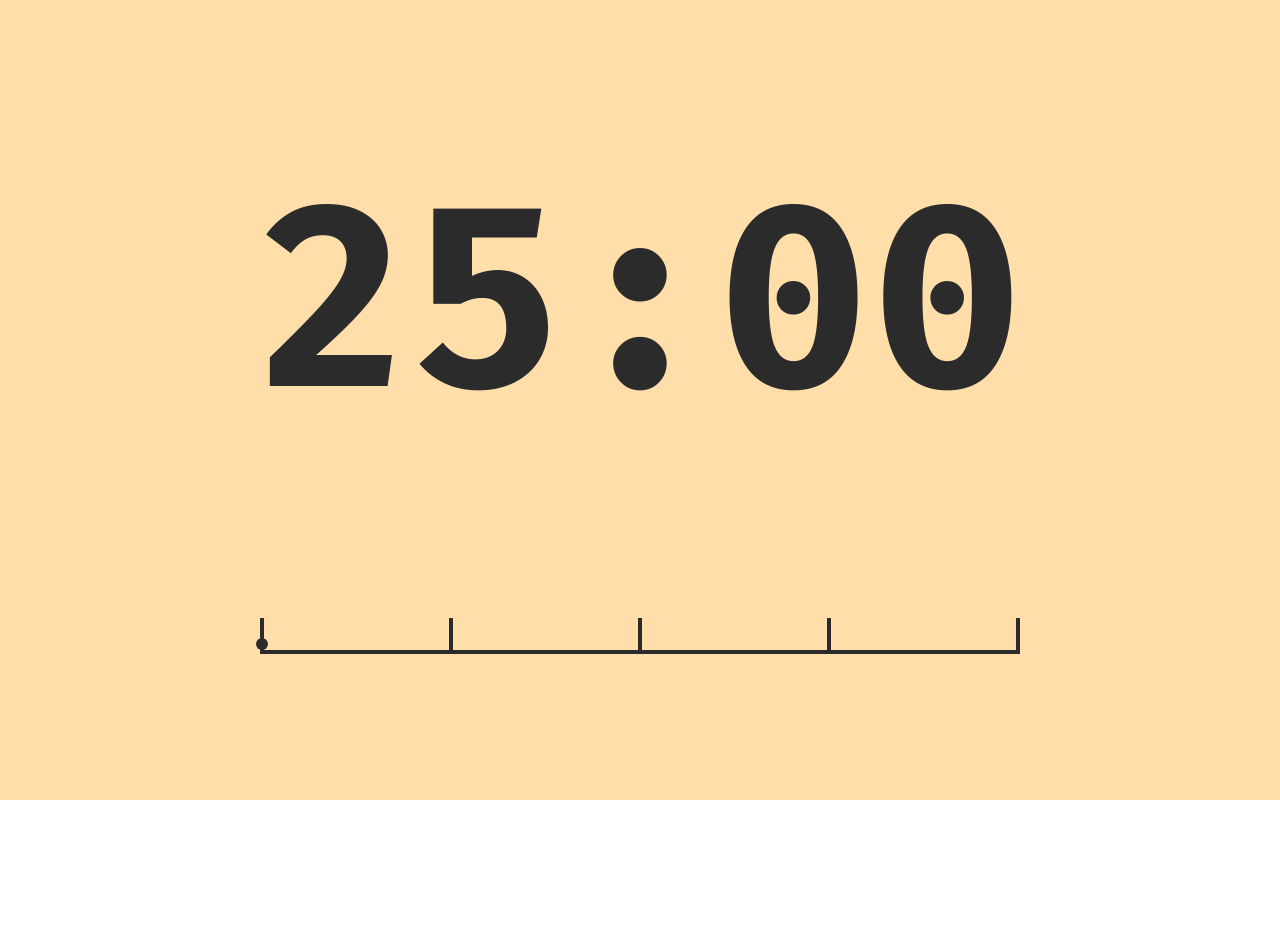
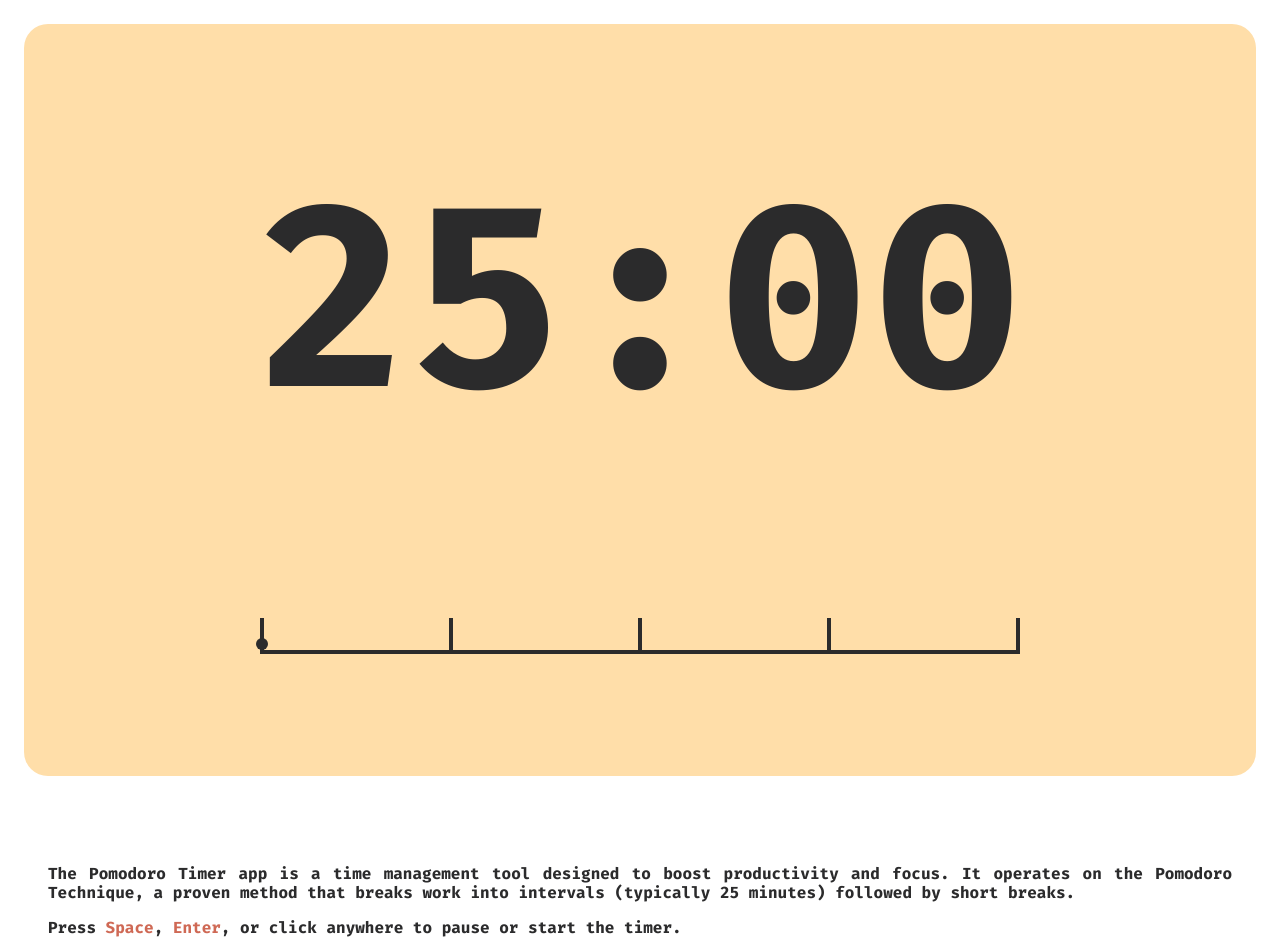
Before and after one commit to loonkwil/pomodoro-timer, a Next.js app: page / in a window 1280 px wide. Shown: the top 952 px of the page. Before the commit the page ends 800 px from the top, so only its background shows below. Built offline with nearby package versions, Linux system fonts and the light colour scheme.

Commit message:
Add helper section

```diff
--- a/app/[[...config]]/page.tsx
+++ b/app/[[...config]]/page.tsx
@@ -1,11 +1,5 @@
-"use client";
-
-import { useEffect } from "react";
 import App from "@/app/components/App";
-import {
-  isCSSNestingSupported,
-  isCSSContainerQueriesSupported,
-} from "@/app/lib/featureDetection";
+import About from "@/app/components/About";
 
 function parseNumberOfPomodoros(str: string | undefined): number | undefined {
   if (!str) {
@@ -44,14 +38,10 @@ export default function Home({
     break: parseLength(config[2]) ?? 5 * 60 * 1_000,
   };
 
-  useEffect(() => {
-    if (!isCSSNestingSupported() || !isCSSContainerQueriesSupported()) {
-      const msg =
-        "Your Browser is not Supported.\n" +
-        "Try to use a browser that supports modern CSS features like nesting, cascade layers, container style queries, media query range syntax (Chrome 112+).";
-      throw new Error(msg);
-    }
-  }, []);
-
-  return <App numberOfPomodoros={numberOfPomodoros} lengths={lengths} />;
+  return (
+    <>
+      <App numberOfPomodoros={numberOfPomodoros} lengths={lengths} />
+      <About />
+    </>
+  );
 }
--- /dev/null
+++ b/app/components/About.tsx
@@ -0,0 +1,34 @@
+import Link from "next/link";
+
+export default function About() {
+  return (
+    <article>
+      <p>
+        The Pomodoro Timer app is a time management tool designed to boost
+        productivity and focus. It operates on the Pomodoro Technique, a proven
+        method that breaks work into intervals (typically 25 minutes) followed
+        by short breaks.
+      </p>
+
+      <p>
+        Press <kbd>Space</kbd>, <kbd>Enter</kbd>, or click anywhere to pause or
+        start the timer.
+      </p>
+
+      <p>
+        Hit the <kbd>Escape</kbd> button to stop the current Pomodoro.
+      </p>
+
+      <p>
+        The little knob on the progress bar is draggable. Drag and drop to jump
+        between Pomodoro sessions.
+      </p>
+
+      <p>
+        You can change the length of the intervals with the following URL
+        parameters: <Link href="/4/52/17">/4/52/17</Link> (four 52-minute-long
+        Pomodoro sessions with 17-minute breaks).
+      </p>
+    </article>
+  );
+}
--- /dev/null
+++ b/app/components/App/Timer.tsx
@@ -0,0 +1,28 @@
+import Time from "@/app/components/App/Time";
+import RangeInput from "@/app/components/App/RangeInput";
+
+export default function Timer({
+  timeLeftInSec,
+  handleInputChange,
+  numberOfPomodoros,
+  completedPomodoros,
+}: {
+  timeLeftInSec: number;
+  handleInputChange: (value: number) => void;
+  numberOfPomodoros: number;
+  completedPomodoros: number;
+}) {
+  return (
+    <div className="timer">
+      <Time timeLeft={timeLeftInSec} />
+      <RangeInput
+        onChange={handleInputChange}
+        min={0}
+        max={numberOfPomodoros}
+        step={1}
+        numberOfMarkers={numberOfPomodoros - 1}
+        value={completedPomodoros}
+      />
+    </div>
+  );
+}
--- a/app/components/App.tsx
+++ b/app/components/App/index.tsx
@@ -1,12 +1,15 @@
 "use client";
 
 import { useCallback, useEffect } from "react";
-import Time from "@/app/components/Time";
-import RangeInput from "@/app/components/RangeInput";
-import AudioPlayer from "@/app/components/AudioPlayer";
+import Timer from "@/app/components/App/Timer";
+import AudioPlayer from "@/app/components/App/AudioPlayer";
 import { usePomodoro, useShortcut, useFavicon } from "@/app/hooks";
 import type { Type } from "@/app/hooks/usePomodoro";
 import { formatTime } from "@/app/lib/utils";
+import {
+  isCSSNestingSupported,
+  isCSSContainerQueriesSupported,
+} from "@/app/lib/featureDetection";
 
 const colors = {
   pink: "#cf6955",
@@ -38,6 +41,15 @@ export default function App({
   numberOfPomodoros: number;
   lengths: { pomodoro: number; break: number };
 }) {
+  useEffect(() => {
+    if (!isCSSNestingSupported() || !isCSSContainerQueriesSupported()) {
+      const msg =
+        "Your Browser is not Supported.\n" +
+        "Try to use a browser that supports modern CSS features like nesting, cascade layers, container style queries, media query range syntax (Chrome 112+).";
+      throw new Error(msg);
+    }
+  }, []);
+
   const {
     timeLeftFromCurrentSession,
     completedPomodoros,
@@ -81,28 +93,23 @@ export default function App({
   );
 
   return (
-    <>
+    <main
+      className="app"
+      style={{ "--state": isPlaying ? type : null } as React.CSSProperties}
+      onClick={handleClick}
+    >
       <AudioPlayer
         src="/audio/clock.mp3"
         isPlaying={isPlaying && type === "pomodoro"}
       />
-      <div
-        className="app-container"
-        style={{ "--state": isPlaying ? type : null } as React.CSSProperties}
-        onClick={handleClick}
-      >
-        <div className="app">
-          <Time timeLeft={timeLeftInSec} />
-          <RangeInput
-            onChange={handleInputChange}
-            min={0}
-            max={numberOfPomodoros}
-            step={1}
-            numberOfMarkers={numberOfPomodoros - 1}
-            value={completedPomodoros}
-          />
-        </div>
-      </div>
-    </>
+      <Timer
+        {...{
+          timeLeftInSec,
+          handleInputChange,
+          numberOfPomodoros,
+          completedPomodoros,
+        }}
+      />
+    </main>
   );
 }
--- a/app/error.tsx
+++ b/app/error.tsx
@@ -2,9 +2,9 @@
 
 export default function Error({ error }: { error: Error }) {
   return (
-    <>
+    <article>
       <h2>Something went wrong!</h2>
-      <p className="error-msg">{error.message}</p>
-    </>
+      <pre>{error.message}</pre>
+    </article>
   );
 }
--- a/app/globals.css
+++ b/app/globals.css
@@ -7,6 +7,14 @@
     --yellow: #ffdea9;
     --pink: #cf6955;
     --blue: #058b8c;
+
+    --bg: var(--white);
+    --text: var(--black);
+
+    @media (prefers-color-scheme: dark) {
+      --bg: var(--black);
+      --text: var(--white);
+    }
   }
 
   html {
@@ -21,34 +29,81 @@
 
   body {
     margin: 0;
+    color: var(--text);
+    background: var(--bg);
+  }
 
-    height: 100vh;
-    @supports (height: 100dvh) {
-      height: 100dvh;
-    }
+  a {
+    color: inherit;
+  }
+
+  kbd {
+    font-family: inherit;
+    color: var(--pink);
+  }
+
+  pre {
+    font-family: inherit;
+    white-space: pre-wrap;
+  }
+
+  article {
+    padding: 3rem;
+    text-align: justify;
+  }
+}
+
+@keyframes hide {
+  to {
+    opacity: 0;
   }
 }
 
 @layer styles {
-  .error-msg {
-    white-space: pre-wrap;
+  html {
+    scroll-snap-type: block mandatory; /* this won't work with body */
+    & body > * {
+      scroll-snap-align: start;
+    }
   }
 
-  .app-container {
-    height: 100%;
-    container-type: inline-size;
+  body {
+    display: grid;
+    grid-template-columns: 1fr;
+    grid-auto-rows: minmax(100vh, auto);
+    @supports (height: 1dvh) {
+      grid-auto-rows: minmax(100dvh, auto);
+    }
   }
 
   .app {
+    padding: 1.5rem;
+    container-type: inline-size;
+
+    &:after {
+      content: "Scroll down for help";
+      display: grid;
+      height: 1.5rem;
+      justify-content: center;
+      align-items: center;
+      font-size: 0.6rem;
+      animation: 200ms ease-out 5s hide forwards;
+    }
+  }
+
+  .timer {
+    --timer-text: var(--black);
+    --timer-bg: var(--yellow);
+    --timer-border: none;
     --progress-bar-line-width: 2px;
     --progress-bar-stroke: var(--black);
     --progress-bar-thumb-position: 1; /* 1: at the bottom, 0: on the top */
-    --bg: var(--yellow);
-    --text: var(--black);
+
     @media (prefers-color-scheme: dark) {
+      --timer-border: 1px solid var(--white);
+      --timer-text: var(--yellow);
+      --timer-bg: var(--black);
       --progress-bar-stroke: var(--white);
-      --bg: var(--black);
-      --text: var(--yellow);
     }
 
     @container (width >= 1024px) {
@@ -57,19 +112,19 @@
 
     @container style(--state: pomodoro) {
       --progress-bar-thumb-position: 0;
-      --bg: var(--pink);
+      --timer-bg: var(--pink);
       @media (prefers-color-scheme: dark) {
-        --bg: var(--black);
-        --text: var(--pink);
+        --timer-bg: var(--black);
+        --timer-text: var(--pink);
       }
     }
 
     @container style(--state: break) {
       --progress-bar-thumb-position: 0;
-      --bg: var(--blue);
+      --timer-bg: var(--blue);
       @media (prefers-color-scheme: dark) {
-        --bg: var(--black);
-        --text: var(--blue);
+        --timer-bg: var(--black);
+        --timer-text: var(--blue);
       }
     }
 
@@ -80,9 +135,11 @@
     justify-content: center;
     justify-items: center;
     gap: 0.5em;
+    border-radius: 1.5rem;
+    border: var(--timer-border);
     user-select: none;
-    background: var(--bg);
-    color: var(--text);
+    background: var(--timer-bg);
+    color: var(--timer-text);
     transition-property: background, color;
     transition-duration: 200ms;
 
```
Also changed, not shown: app/components/App/AudioPlayer.tsx (renamed from app/components/AudioPlayer.tsx), app/components/App/RangeInput.tsx (renamed from app/components/RangeInput.tsx), app/components/App/Time.tsx (renamed from app/components/Time.tsx), 1 other file (tests, documents, lock files or other folders).
